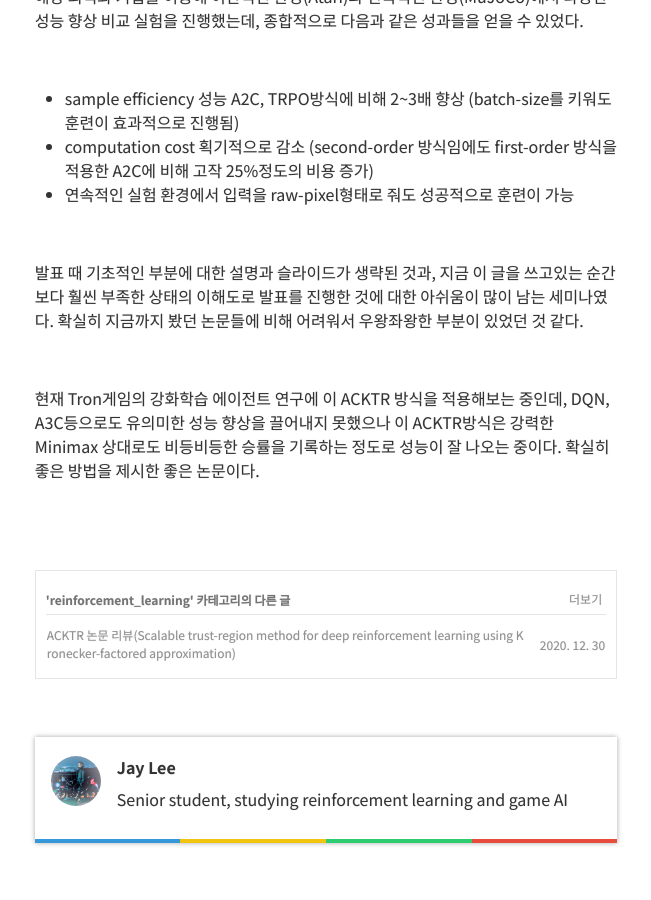
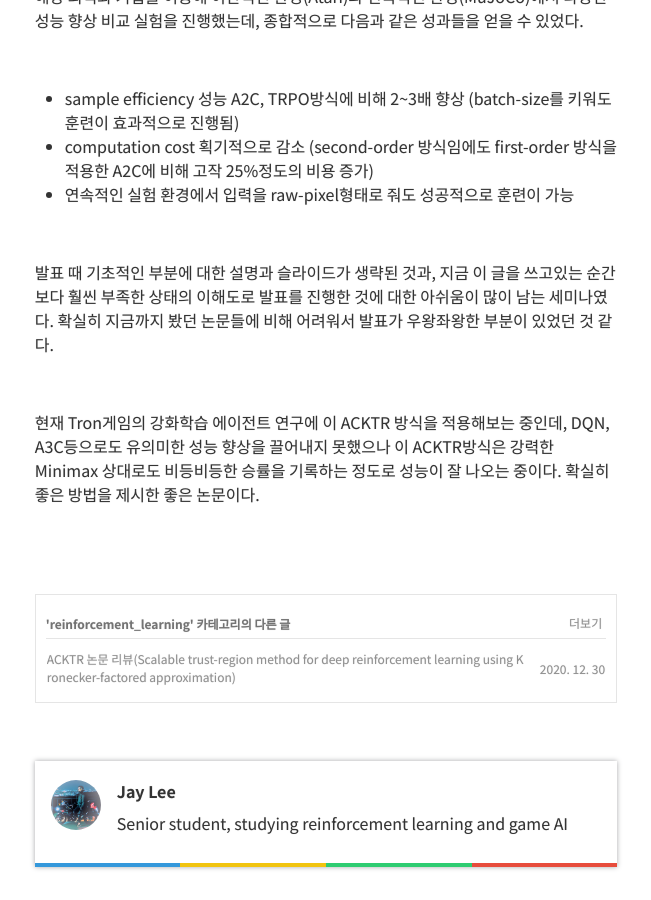
Before and after one commit to Clarit7/clarit7.github.io, a Jekyll site: the page built from _posts/2020-12-30-acktr.md, in a window 1280 px wide and 900 px high, scrolled down 3845 px. Shown: the whole window, without its empty margins (314-965 px from the left). Built offline with Jekyll 4.4.1, drawn with Linux system fonts in a browser that asks for light colours; some web fonts are replaced; formulas are drawn with MathJax 3; comment, search, counter and statistics services are not loaded.

Commit message:
Update 2020-12-30-acktr.md

```diff
--- a/_posts/2020-12-30-acktr.md
+++ b/_posts/2020-12-30-acktr.md
@@ -124,7 +124,7 @@ $\eta_\mathrm{max}$는 러닝 레이트 최대값, $\delta$는 신뢰구간  범
 
 <br/>
 
-발표 때 기초적인 부분에 대한 설명과 슬라이드가 생략된 것과, 지금 이 글을 쓰고있는 순간보다 훨씬 부족한 상태의 이해도로 발표를 진행한 것에 대한 아쉬움이 많이 남는 세미나였다. 확실히 지금까지 봤던 논문들에 비해 어려워서 우왕좌왕한 부분이 있었던 것 같다.
+발표 때 기초적인 부분에 대한 설명과 슬라이드가 생략된 것과, 지금 이 글을 쓰고있는 순간보다 훨씬 부족한 상태의 이해도로 발표를 진행한 것에 대한 아쉬움이 많이 남는 세미나였다. 확실히 지금까지 봤던 논문들에 비해 어려워서 발표가 우왕좌왕한 부분이 있었던 것 같다.
 
 <br/>
 
```
